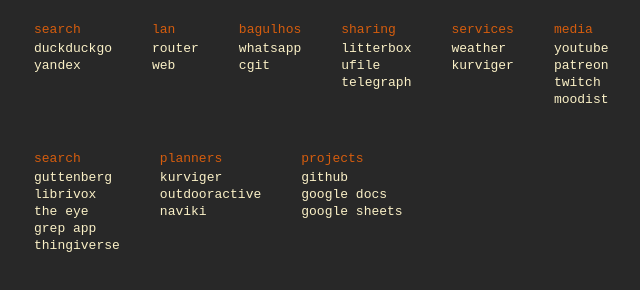
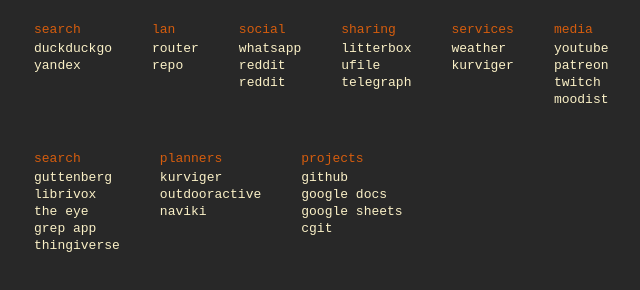
Before and after one commit to fearmee/startpage, a plain HTML site: page index.html in a window 1280 px wide. Shown: the whole page, without its empty margins (296-936 px from the left). Drawn offline with Linux system fonts and the light colour scheme.

Commit message:
Update index.html

```diff
--- a/index.html
+++ b/index.html
@@ -16,13 +16,14 @@
         <ul>
             <li>lan</li>
             <li><a href="http://router/" target="_top">router</a></li>
-            <li><a href="http://192.168.1.10/" target="_top">web</a></li>
+            <li><a href="http://192.168.1.10/" target="_top">repo</a></li>
         </ul>
 
         <ul>
-            <li>bagulhos</li>
+            <li>social</li>
             <li><a href="https://web.whatsapp.com/" target="_top">whatsapp</a></li>
-            <li><a href="https://git.imn1.xyz/" target="_top">cgit</a></li>
+            <li><a href="https://www.reddit.com" target="_top">reddit</a></li>
+            <li><a href="https://www.linkedin.com/" target="_top">reddit</a></li>
         </ul>
 
         <ul>
@@ -67,6 +68,7 @@
             <li><a href="https://github.com/" target="_top">github</a></li>
             <li><a href="https://docs.google.com/document/u/0/" target="_top">google docs</a></li>
             <li><a href="https://docs.google.com/spreadsheets/u/0/" target="_top">google sheets</a></li>
+            <li><a href="https://git.imn1.xyz/" target="_top">cgit</a></li>
         </ul>
     </body>
 </html>
```
